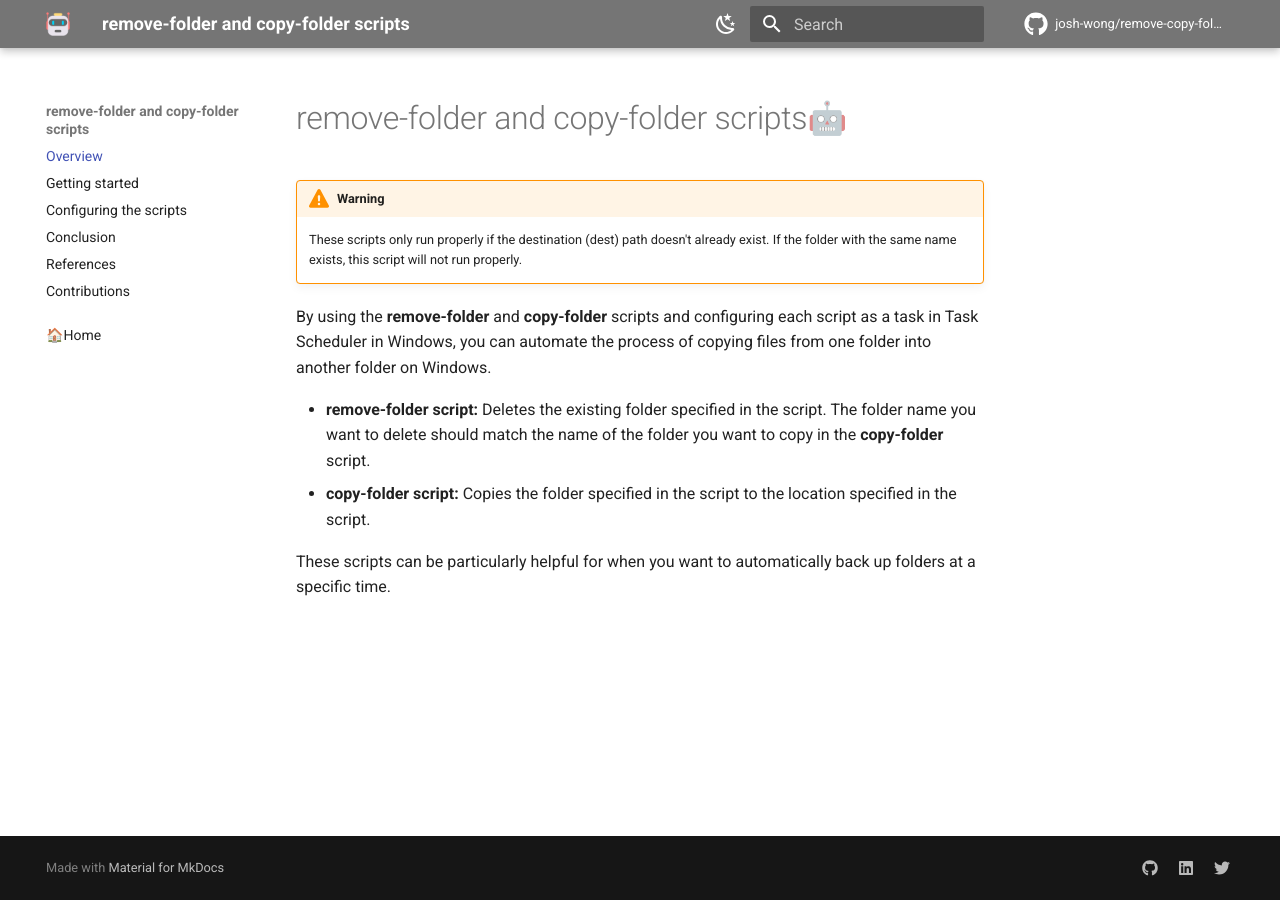
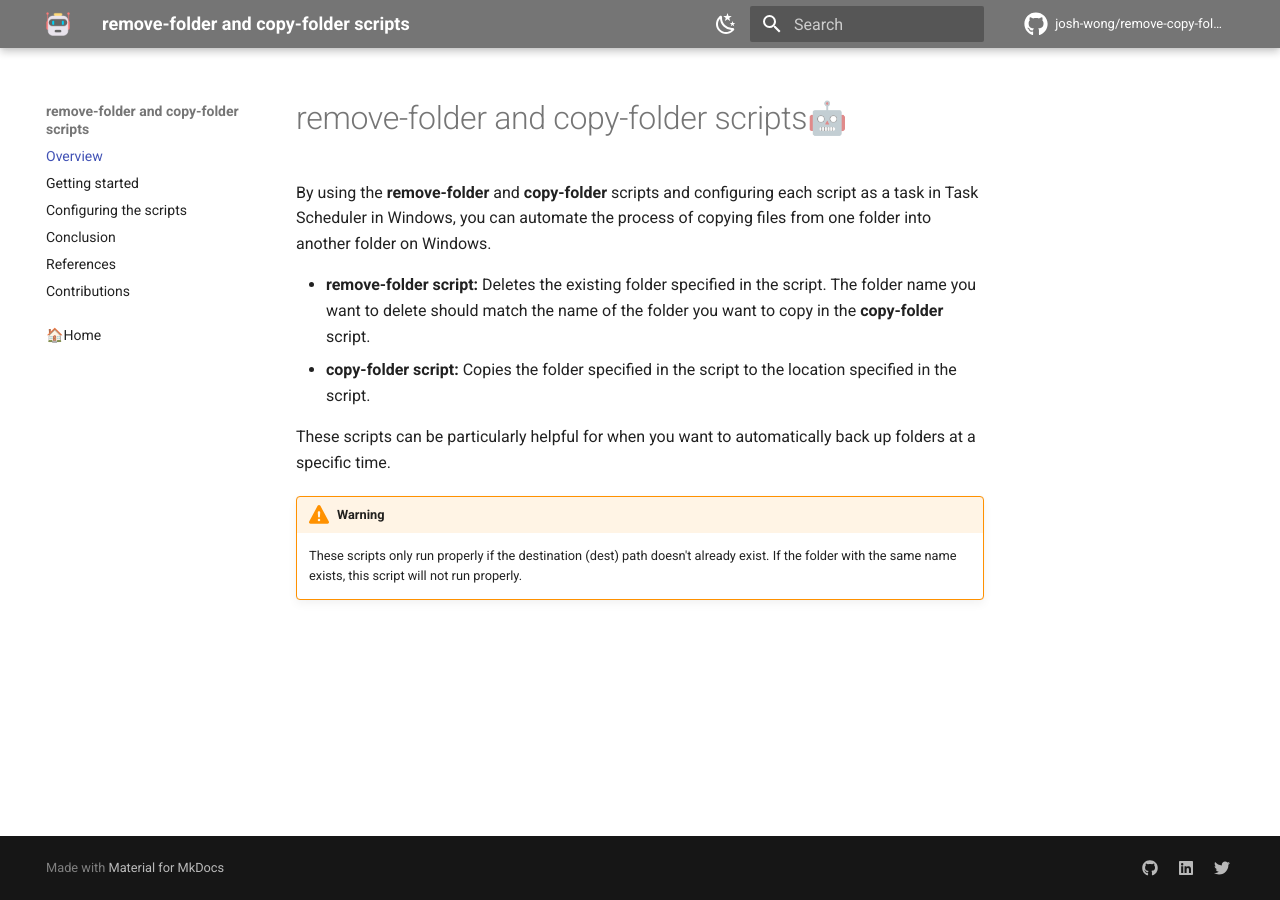
Before and after one commit to josh-wong/remove-copy-folder-scripts, an MkDocs documentation site: the page built from docs/index.md, in a window 1280 px wide. Built offline with MkDocs 1.6.1 and Material for MkDocs 9.7.7, drawn with Linux system fonts in a browser that asks for light colours; comment, search, counter and statistics services are not loaded; some of the changed lines change nothing that is shown.

Commit message:
Revise text

```diff
--- a/docs/index.md
+++ b/docs/index.md
@@ -1,8 +1,4 @@
 # remove-folder and copy-folder scripts🤖
-
-!!! warning
-
-    These scripts only run properly if the destination (dest) path doesn't already exist. If the folder with the same name exists, this script will not run properly.
 
 By using the **remove-folder** and **copy-folder** scripts and configuring each script as a task in Task Scheduler in Windows, you can automate the process of copying files from one folder into another folder on Windows.
 
@@ -10,3 +6,7 @@ By using the **remove-folder** and **copy-folder** scripts and configuring each
 - **copy-folder script:** Copies the folder specified in the script to the location specified in the script.
 
 These scripts can be particularly helpful for when you want to automatically back up folders at a specific time.
+
+!!! warning
+
+    These scripts only run properly if the destination (dest) path doesn't already exist. If the folder with the same name exists, this script will not run properly.
```
